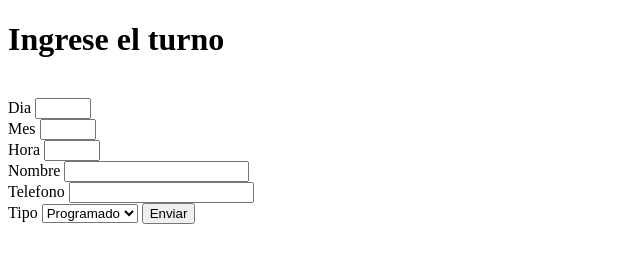
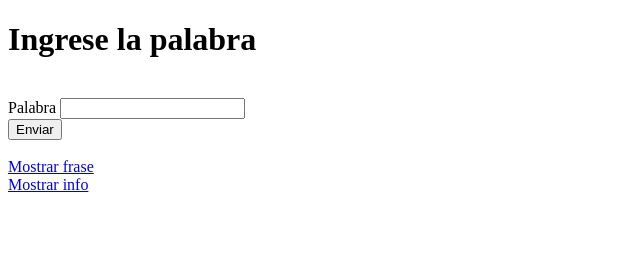
Before and after one commit to MatiRosen/FinalTP2-Matias-Rosenstein-GrupoF, a website: page public/index.html in a window 1280 px wide. Shown: the whole page, without its empty margins (0-640 px from the left). Drawn offline with Linux system fonts and the light colour scheme.

Commit message:
Test andando

```diff
--- a/controller/palabras.js
+++ b/controller/palabras.js
@@ -29,7 +29,7 @@ class Controlador {
             const palabraGuardada = await this.servicio.guardarPalabra(palabra);
             res.json(palabraGuardada); // Por defecto el status code es 200
         } catch (error) {
-            res.status(402).json({ errorMsg: error.message });
+            res.status(422).json({ errorMsg: error.message });
         }
     };
 
--- a/package.json
+++ b/package.json
@@ -12,7 +12,7 @@
     "start": "node index.js",
     "watch": "nodemon index.js",
     "test-manual": "node test/api.prueba.manual.js",
-    "test-gen-producto": "mocha test/productos.test.js --timeout 10000",
+    "test-gen-palabra": "mocha test/palabras.test.js --timeout 10000",
     "test-api-ext": "mocha test/api.ext.test.js --timeout 10000"
   },
   "author": "MatiRosen",
--- a/palabras.json
+++ b/palabras.json
@@ -3,7 +3,7 @@
 		"palabra": "Hola"
 	},
 	{
-		"palabra": "cómo"
+		"palabra": "como"
 	},
 	{
 		"palabra": "estás"
--- a/public/index.html
+++ b/public/index.html
@@ -4,52 +4,22 @@
         <meta charset="UTF-8" />
         <meta http-equiv="X-UA-Compatible" content="IE=edge" />
         <meta name="viewport" content="width=device-width, initial-scale=1.0" />
-        <title>Agregar turno</title>
+        <title>Agregar palabra</title>
     </head>
     <body>
-        <h1>Ingrese el turno</h1>
+        <h1>Ingrese la palabra</h1>
         <br />
-        <form action="http://localhost:8080/api/turnos/" method="post">
-            <label for="dia">Dia</label>
-            <input
-                type="number"
-                name="dia"
-                id="dia"
-                min="1"
-                max="31"
-                required />
+        <form action="http://localhost:8080/api/palabras/" method="post">
+            <label for="palabra">Palabra</label>
+            <input type="text" name="palabra" id="nombre" required />
             <br />
-            <label for="mes">Mes</label>
-            <input
-                type="number"
-                name="mes"
-                id="mes"
-                min="1"
-                max="12"
-                required />
-            <br />
-            <label for="hora">Hora</label>
-            <input
-                type="number"
-                name="hora"
-                id="hora"
-                min="0"
-                max="23"
-                required />
-            <br />
-            <label for="nombreResponsable">Nombre</label>
-            <input type="text" name="nombreResponsable" id="nombre" required />
-            <br />
-            <label for="telefonoResponsable">Telefono</label>
-            <input type="text" name="telefonoResponsable" id="telefono" required />
-            <br />
-            <label for="tipoServicio">Tipo</label>
-            <select name="tipoServicio" id="tipo">
-                <option value="programado">Programado</option>
-                <option value="auxilio">Auxilio</option>
-                <option value="cotización">Cotización</option>
-            </select>
+
             <button>Enviar</button>
         </form>
+
+        <br />
+        <a href="http://localhost:8080/api/palabras/">Mostrar frase</a>
+        <br />
+        <a href="http://localhost:8080/api/palabras/info">Mostrar info</a>
     </body>
 </html>
--- a/service/palabras.js
+++ b/service/palabras.js
@@ -61,9 +61,10 @@ class Servicio {
             const palabras = await this.model.obtenerPalabras();
 
             const info = palabras.reduce((acc, p) => {
-                acc[p.palabra] = p.cantidad;
+                acc[p.palabra] = acc[p.palabra] ? acc[p.palabra] + 1 : 1;
                 return acc;
             }, {});
+
 
             return info;
         } catch (error) {
```
Also changed, not shown: test/api.ext.test.js (+32 -13 lines), test/api.prueba.manual.js (+1 -1 lines), test/generator/palabra.js (added, +9 -0 lines), test/generator/producto.js (deleted, +0 -11 lines), test/palabras.test.js (added, +20 -0 lines), test/productos.test.js (deleted, +0 -20 lines).
